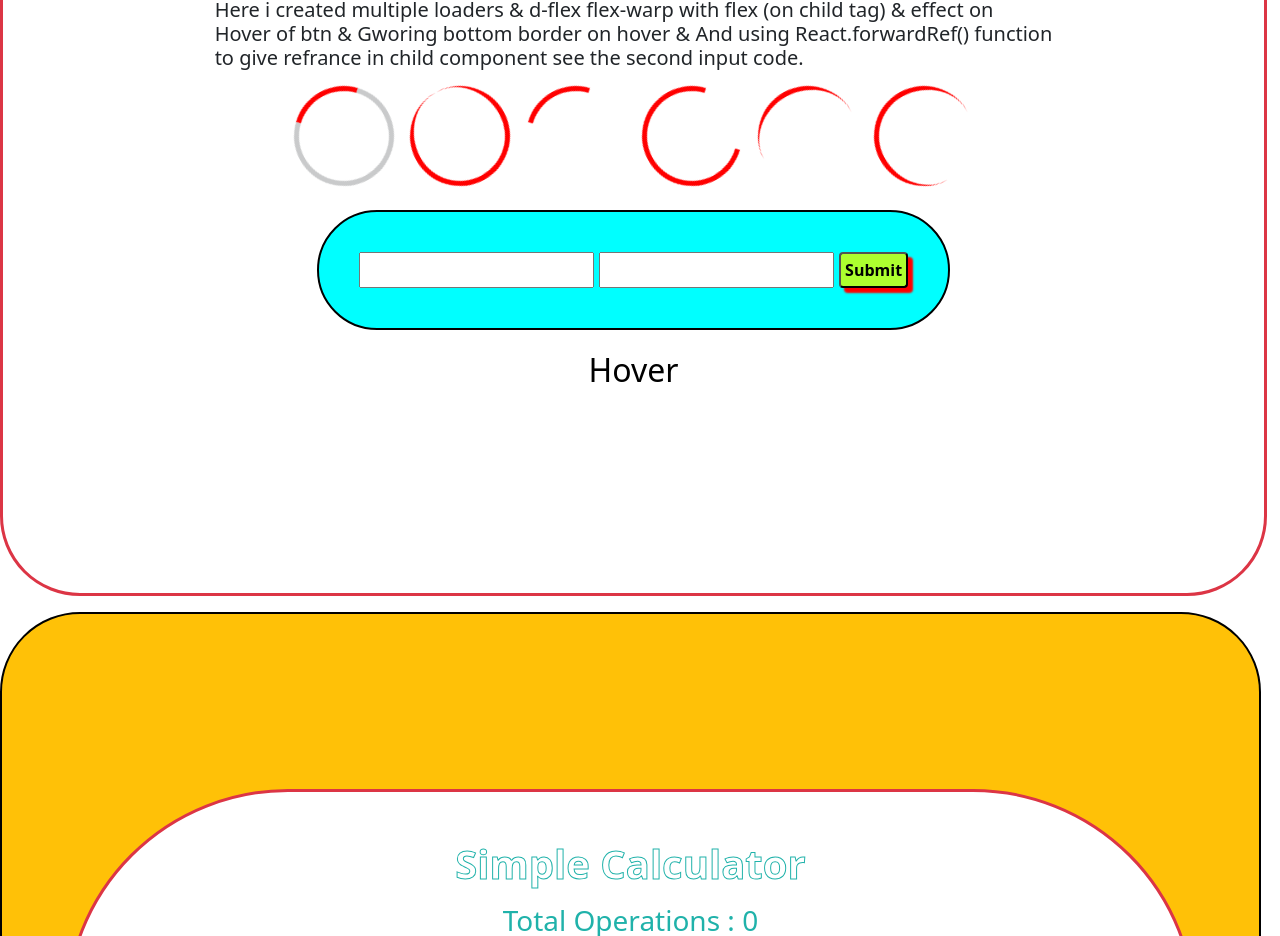
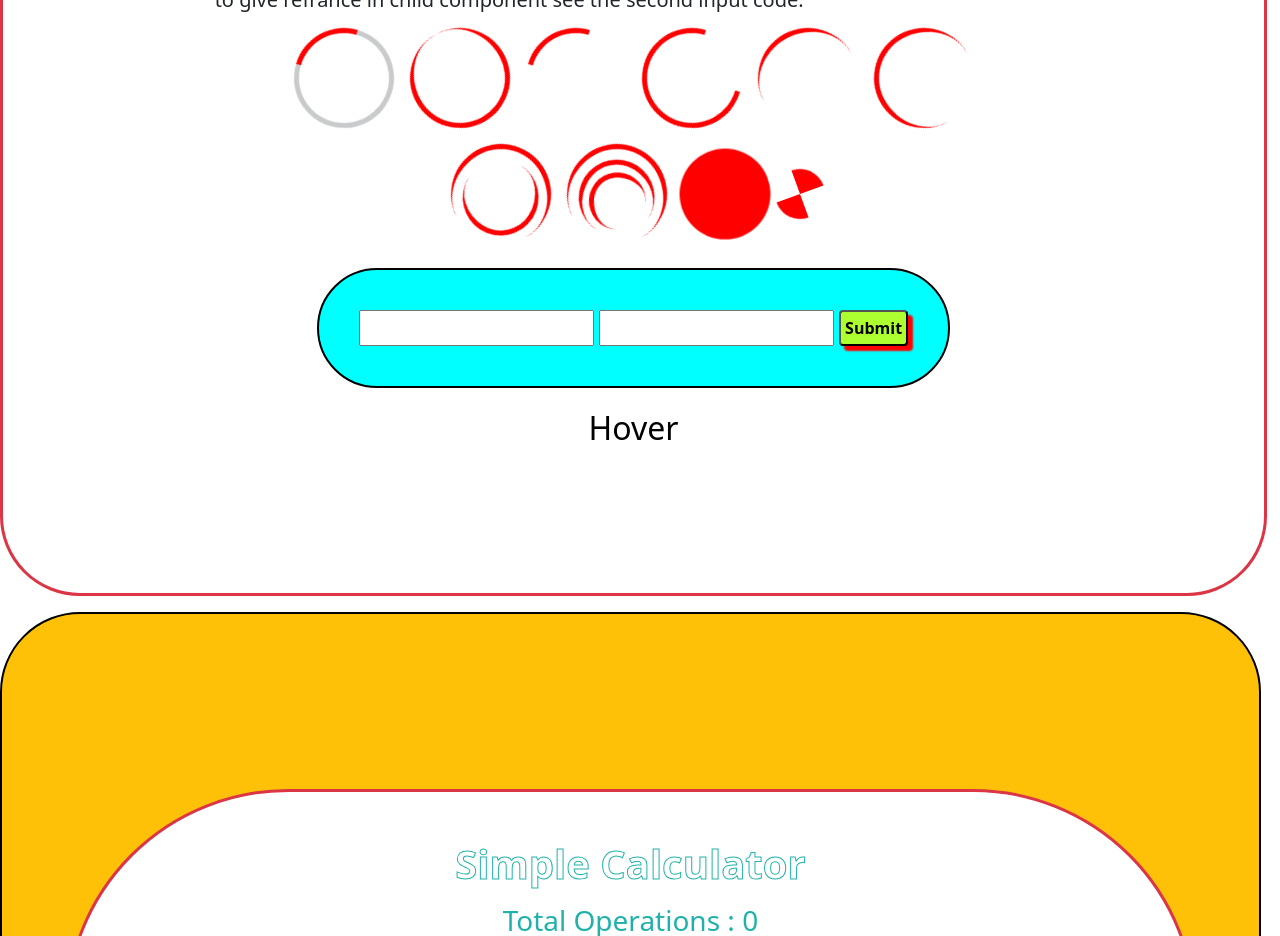
Before and after one commit to Ashishkuldeep23/small-projects2, a React (Vite) app: page / in a window 1280 px wide. Shown: the part 1020-1956 px from the top of the page. Built offline with nearby package versions, Linux system fonts and the light colour scheme; no server answers.

Commit message:
Some loader added

```diff
--- a/src/components/Prectice3/Precice3.jsx
+++ b/src/components/Prectice3/Precice3.jsx
@@ -6,13 +6,13 @@ import InputPrec3 from './inputPrec3'
 const Precice3 = () => {
 
 
-  const inputPassFocuse =  useRef(null)
+  const inputPassFocuse = useRef(null)
 
 
-  useEffect( ()=>{
+  useEffect(() => {
 
     inputPassFocuse.current.focus()
-  } , [] )
+  }, [])
 
   return (
     <>
@@ -31,16 +31,34 @@ const Precice3 = () => {
 
         </div>
 
+
+        <div className='d-flex flex-wrap align-items-center justify-content-center'>
+          <div className='load_box d-flex justify-content-center align-items-center' id='loaderTY1'><div></div></div>
+
+          <div className='load_box d-flex justify-content-center align-items-center' id='loaderTY2'><div><div></div></div></div>
+
+
+          <div className='d-flex justify-content-center align-items-center' id='loaderTY3'></div>
+
+          <div className='d-flex justify-content-center align-items-center' id='loaderTY4'>
+
+            <div className='div1'></div>
+            <div className='div2'></div>
+
+          </div>
+
+        </div>
+
         <div className='prec3 border'>
           <input type="text" />
 
-          <InputPrec3  ref={inputPassFocuse} />
+          <InputPrec3 ref={inputPassFocuse} />
 
           <button>Submit</button>
 
         </div>
 
-          <a href="#grow_botto_border" id='grow_botto_border'>Hover</a>
+        <a href="#grow_botto_border" id='grow_botto_border'>Hover</a>
 
       </div>
 
--- a/src/components/Prectice3/prectice3.css
+++ b/src/components/Prectice3/prectice3.css
@@ -67,6 +67,144 @@
 
 
 
+
+#loaderTY1{
+    border: 5px solid red;
+    border-bottom: 0;
+    border-left: 0;
+    border-radius: 50%;
+    animation: rotate 1s infinite linear ;
+}
+
+
+#loaderTY1 > div{
+    height: 80%;
+    width: 80%;
+    border: 5px solid red;
+    border-radius: 50%;
+    border-top: 0;
+    border-right: 0;
+        animation: rotate 1s infinite linear ;
+}
+
+
+
+#loaderTY2{
+    border: 5px solid red;
+    border-bottom: 0;
+    border-left: 0;
+    border-radius: 50%;
+    animation: rotate 1s infinite linear ;
+}
+
+#loaderTY2>div{
+    height: 80%;
+    width: 80%;
+    border: 5px solid red;
+    border-bottom: 0;
+    border-left: 0;
+    border-radius: 50%;
+
+    display: flex;
+    justify-content: center;
+    align-items: center;
+
+    animation: rotateRev 1s infinite linear ;
+}
+
+
+#loaderTY2>div>div{
+    height: 80%;
+    width: 80%;
+    border: 5px solid red;
+    border-bottom: 0;
+    border-left: 0;
+    border-radius: 50%;
+
+    animation: rotate 1s infinite linear;
+}
+
+
+@keyframes rotateRev {
+    0%{
+        transform: rotate(-360deg);
+    }
+
+    100%{
+        transform: rotate(0deg);
+    }
+
+}
+
+
+
+#loaderTY3{
+    height: 100px;
+    width: 100px;
+    background-color: red;
+    border-radius: 50%;
+    animation: glowing .7s infinite linear  alternate-reverse;
+}
+
+@keyframes glowing {
+    0%{
+        transform: scale(.2);
+    }
+
+    100%{
+        transform: scale(1);
+    }
+}
+
+
+
+
+
+#loaderTY4{
+    height: 50px;
+    width: 50px;
+    background-color: red;
+    border-radius: 50%;
+
+    background-size: 50%;
+
+    position: relative;
+
+    animation:rotate 0.45s infinite ease-in;
+
+}
+
+
+#loaderTY4 > .div1{
+    position: absolute;
+
+    height: 50%;
+    width: 50%;
+    background-color: #fff;
+    top: 0;
+    right: 0;
+
+}
+
+#loaderTY4 > .div2{
+    position: absolute;
+
+    height: 50%;
+    width: 50%;
+    background-color: #fff;
+    bottom: 0;
+    left: 0;
+
+}
+
+#loaderTY4 > .div1{
+
+}
+
+
+
+
+
 .prec3{
     padding: 5vh;
    border-radius: 10vh;
```
